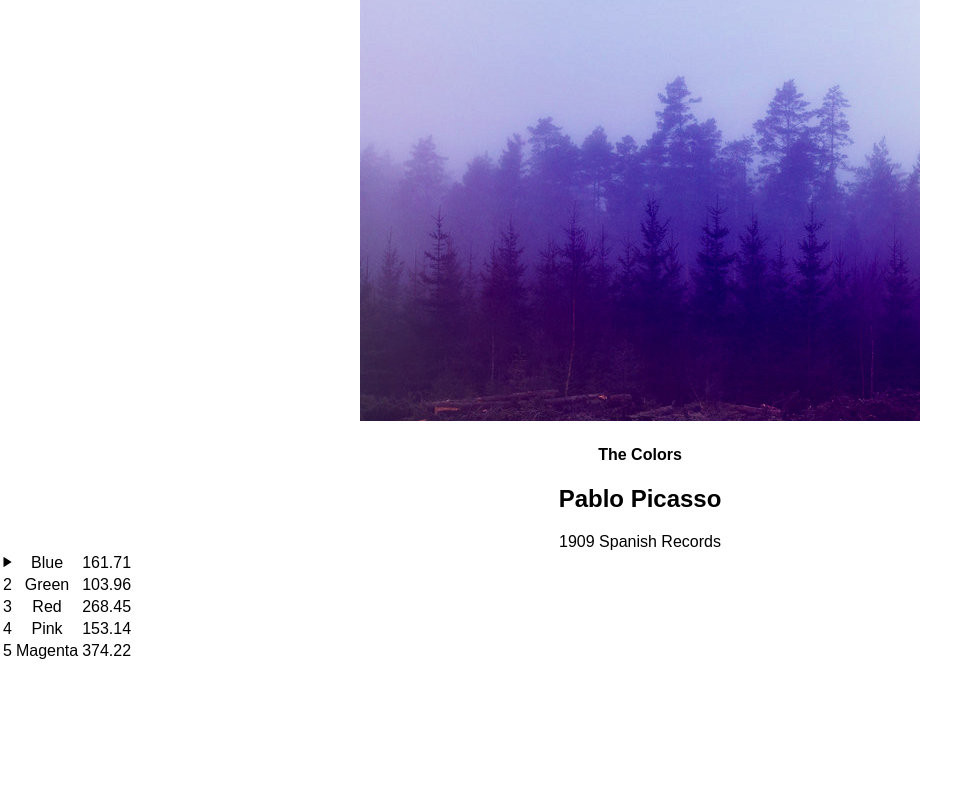
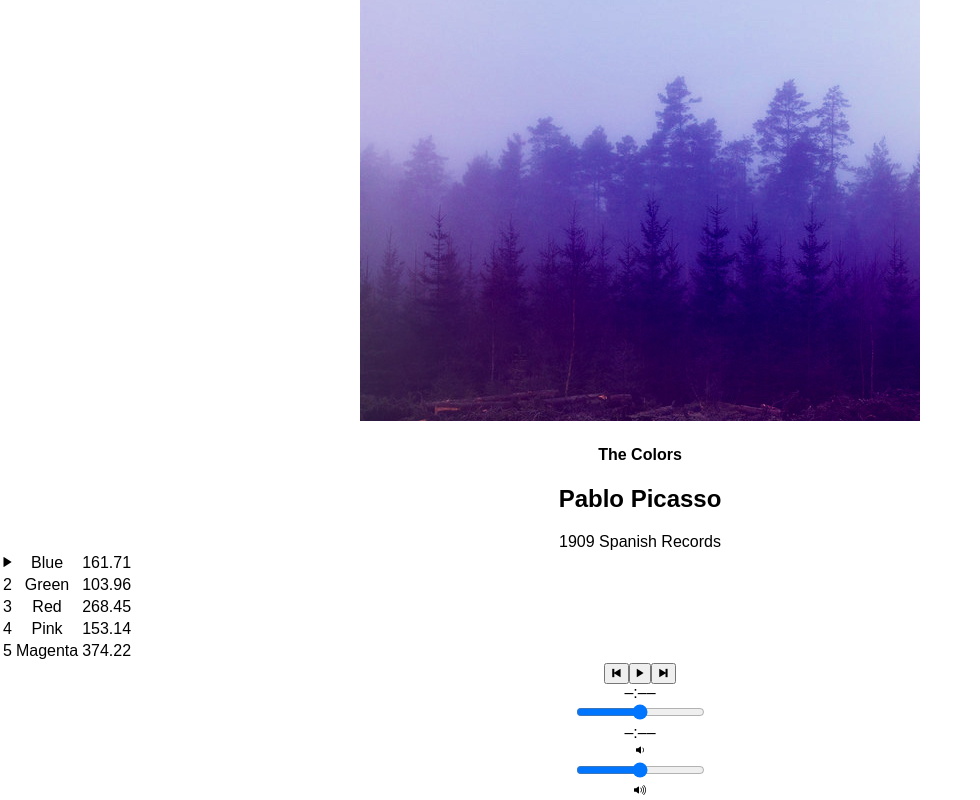
Before and after one commit to geekiam23/blocjams-react, a React (Create React App) app: page /album/the-colors in a window 1280 px wide. Shown: the part 237-1037 px from the top of the page, without its empty margins (0-980 px from the left). Before the commit the page ends 900 px from the top, so only its background shows below. Built offline with nearby package versions, Linux system fonts and the light colour scheme.

Commit message:
Added Player and Previous button function

```diff
--- a/src/components/Album.js
+++ b/src/components/Album.js
@@ -1,5 +1,6 @@
 import React, { Component } from 'react';
 import albumData from './../data/albums';
+import PlayerBar from './PlayerBar';
 
 class Album extends Component {
   constructor(props) {
@@ -54,6 +55,14 @@ class Album extends Component {
     }
   }
 
+  handlePrevClick() {
+    const currentIndex = this.state.album.songs.findIndex(song => this.state.currentSong === song);
+    const newIndex = Math.max(0, currentIndex - 1);
+    const newSong = this.state.album.songs[newIndex];
+    this.setSong(newSong);
+    this.play();
+  }
+
   render() {
     let albumInfo = null;
     if (this.state.album) {
@@ -95,6 +104,12 @@ class Album extends Component {
               }
             </tbody>
           </table>
+          <PlayerBar
+            isPlaying={this.state.isPlaying}
+            currentSong={this.state.currentSong}
+            handleSongClick={() => this.handleSongClick(this.state.currentSong)}
+            handlePrevClick={() => this.handlePrevClick()}
+          />
         </section>
       );
     }
--- /dev/null
+++ b/src/components/PlayerBar.js
@@ -0,0 +1,33 @@
+import React, { Component } from 'react';
+
+class PlayerBar extends Component {
+  render() {
+    return (
+      <section className="player-bar">
+        <section id="buttons">
+          <button id="previous"  onClick={this.props.handlePrevClick}>
+            <span className="ion-ios-skip-backward"></span>
+          </button>
+          <button id="play-pause" onClick={this.props.handleSongClick} >
+            <span className={this.props.isPlaying ? 'ion-ios-pause' : 'ion-ios-play'}></span>
+          </button>
+          <button id="next">
+            <span className="ion-ios-skip-forward"></span>
+          </button>
+        </section>
+        <section id="time-control">
+          <div className="current-time">–:––</div>
+          <input type="range" className="seek-bar" />
+          <div className="total-time">–:––</div>
+        </section>
+        <section id="volume-control">
+          <div className="icon ion-ios-volume-low"></div>
+          <input type="range" className="seek-bar"  />
+          <div className="icon ion-ios-volume-high"></div>
+        </section>
+      </section>
+    );
+  }
+}
+
+export default PlayerBar;
```
